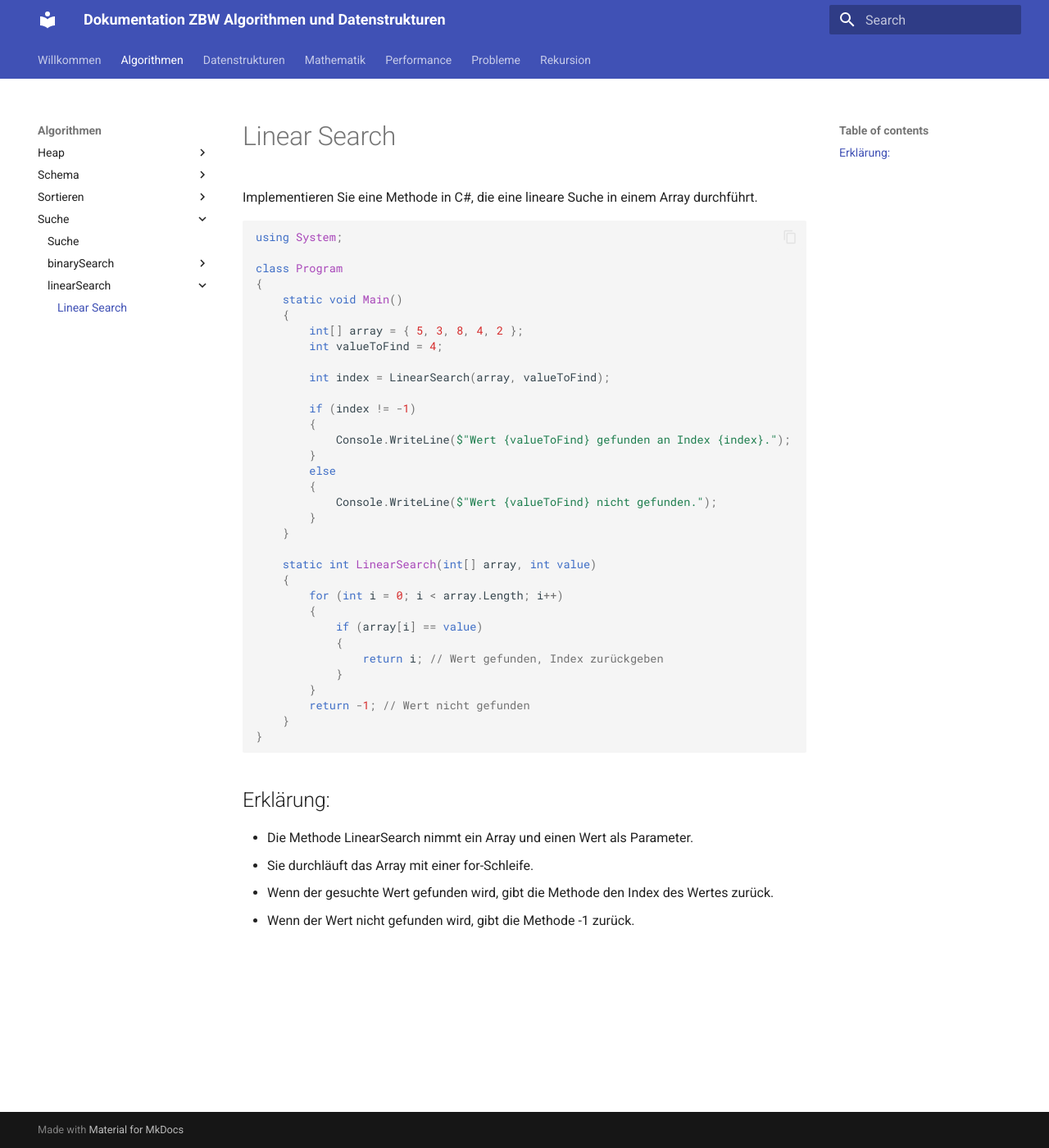
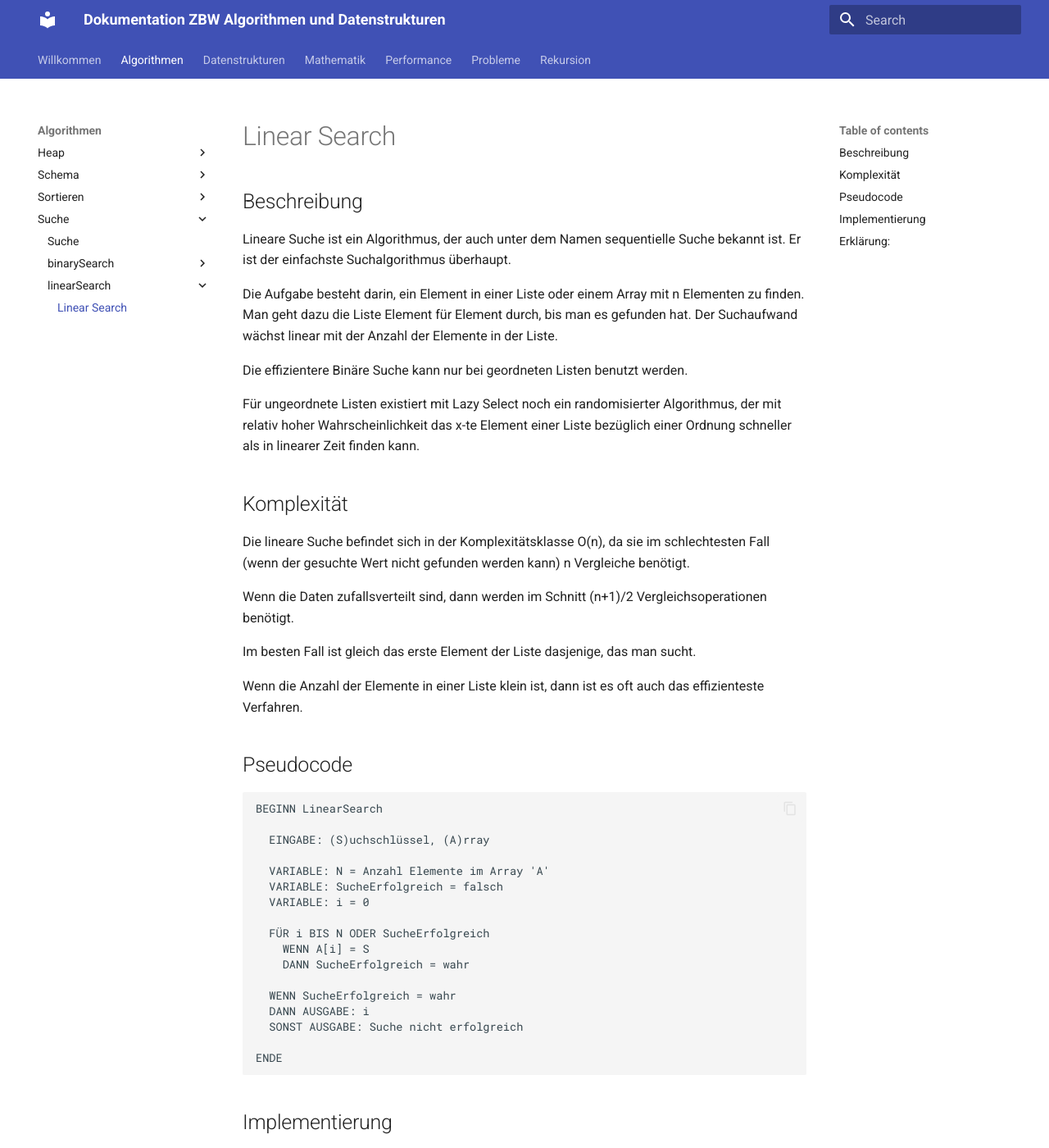
Before and after one commit to tsolenthaler/zbwAlgDs, an MkDocs documentation site: the page built from docs/algorithmen/suche/linearSearch/linearSearch.md, in a window 1280 px wide and 1400 px high. Shown: the whole window at 82% size. Built offline with MkDocs 1.6.1 and Material for MkDocs 9.7.7, drawn with Linux system fonts in a browser that asks for light colours.

Commit message:
add detailed description, complexity analysis, pseudocode, and implementation example for Linear Search in documentation

````diff
--- a/docs/algorithmen/suche/linearSearch/linearSearch.md
+++ b/docs/algorithmen/suche/linearSearch/linearSearch.md
@@ -1,6 +1,48 @@
 
 # Linear Search
 
+## Beschreibung
+Lineare Suche ist ein Algorithmus, der auch unter dem Namen sequentielle Suche bekannt ist. Er ist der einfachste Suchalgorithmus überhaupt.
+
+Die Aufgabe besteht darin, ein Element in einer Liste oder einem Array mit n Elementen zu finden. Man geht dazu die Liste Element für Element durch, bis man es gefunden hat. Der Suchaufwand wächst linear mit der Anzahl der Elemente in der Liste.
+
+Die effizientere Binäre Suche kann nur bei geordneten Listen benutzt werden.
+
+Für ungeordnete Listen existiert mit Lazy Select noch ein randomisierter Algorithmus, der mit relativ hoher Wahrscheinlichkeit das x-te Element einer Liste bezüglich einer Ordnung schneller als in linearer Zeit finden kann.
+
+## Komplexität
+
+Die lineare Suche befindet sich in der Komplexitätsklasse O(n), da sie im schlechtesten Fall (wenn der gesuchte Wert nicht gefunden werden kann) n Vergleiche benötigt.
+
+Wenn die Daten zufallsverteilt sind, dann werden im Schnitt (n+1)/2 Vergleichsoperationen benötigt.
+
+Im besten Fall ist gleich das erste Element der Liste dasjenige, das man sucht.
+
+Wenn die Anzahl der Elemente in einer Liste klein ist, dann ist es oft auch das effizienteste Verfahren.
+
+## Pseudocode
+
+```
+BEGINN LinearSearch
+
+  EINGABE: (S)uchschlüssel, (A)rray
+
+  VARIABLE: N = Anzahl Elemente im Array 'A'
+  VARIABLE: SucheErfolgreich = falsch
+  VARIABLE: i = 0
+
+  FÜR i BIS N ODER SucheErfolgreich
+    WENN A[i] = S
+    DANN SucheErfolgreich = wahr
+
+  WENN SucheErfolgreich = wahr
+  DANN AUSGABE: i
+  SONST AUSGABE: Suche nicht erfolgreich
+
+ENDE
+```
+
+## Implementierung
 Implementieren Sie eine Methode in C#, die eine lineare Suche in einem Array durchführt.
 
 ```C#
````
